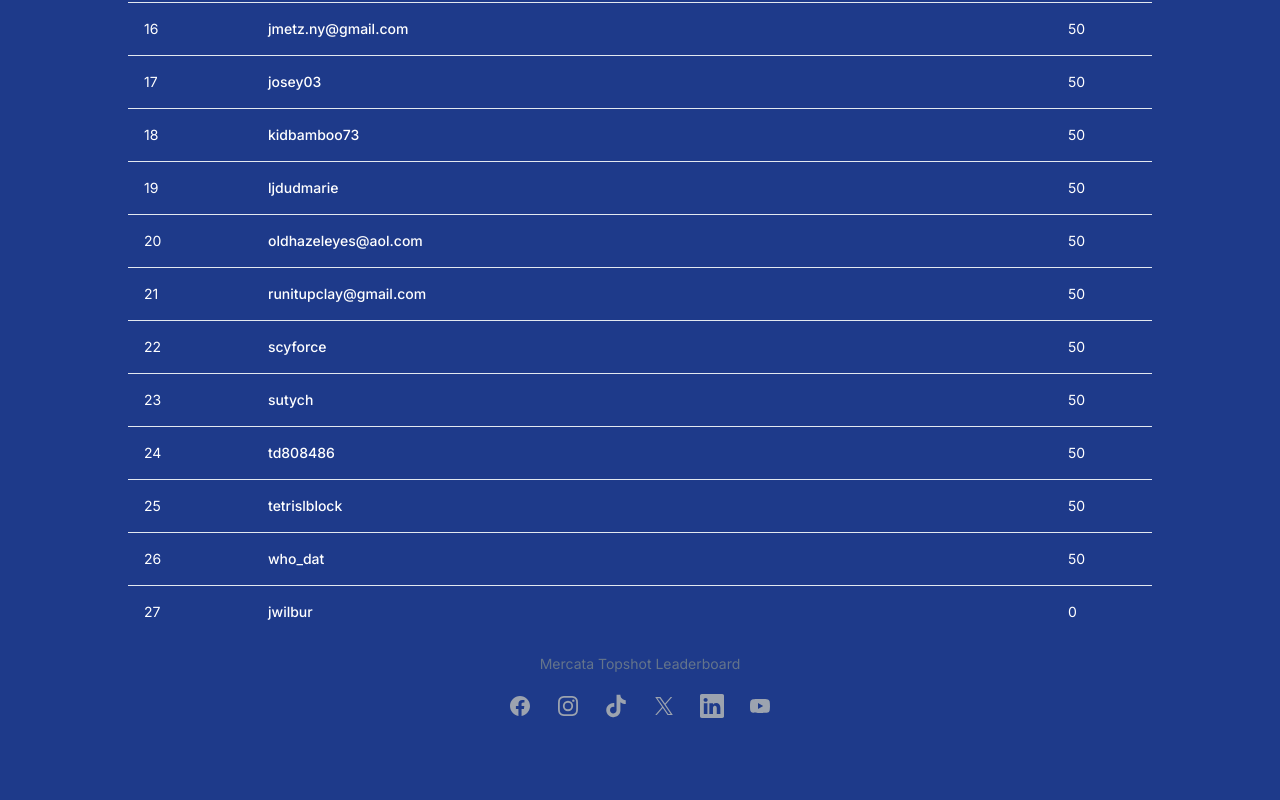
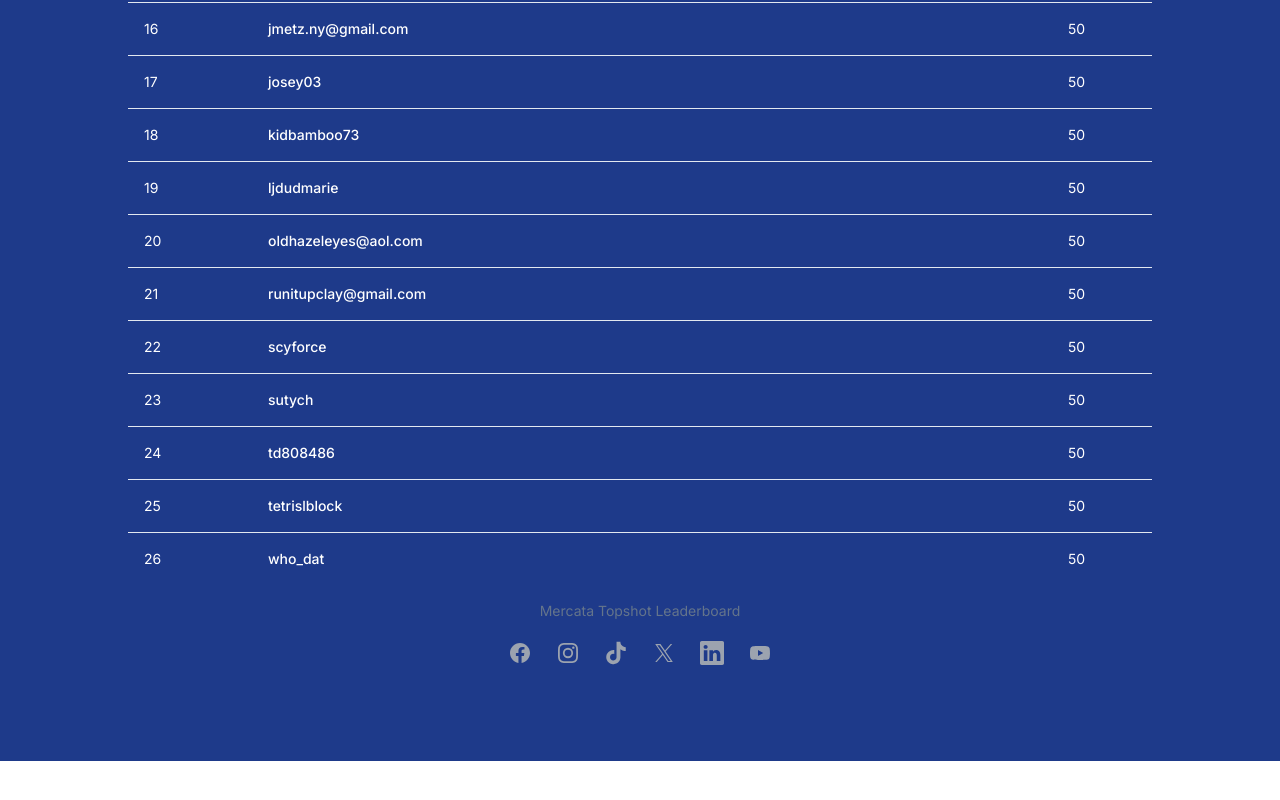
Before and after one commit to michaelbtan/topshot-leaderboard, a Next.js app in the folder topshot-leaderboard/: page / in a window 1280 px wide. Shown: the part 1249-2049 px from the top of the page. After the commit the page ends 2010 px from the top, so only its background shows below. Built offline with nearby package versions, Linux system fonts and the light colour scheme.

Commit message:
erased a user

```diff
--- a/topshot-leaderboard/src/app/page.tsx
+++ b/topshot-leaderboard/src/app/page.tsx
@@ -37,7 +37,6 @@ const data = [
   { id: 24, name: "td808486", strats: 50 },
   { id: 25, name: "tetrislblock", strats: 50 },
   { id: 26, name: "who_dat", strats: 50 },
-  { id: 27, name: "jwilbur", strats: 0 }
 ];
 
 export default function Home() {
```
